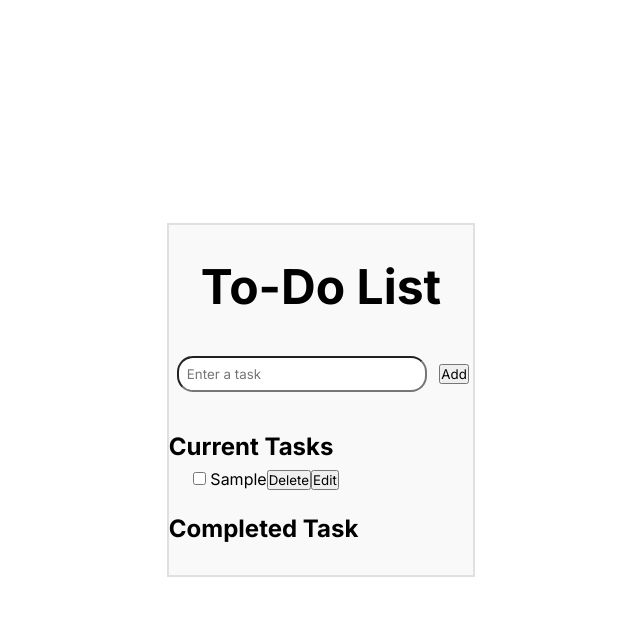
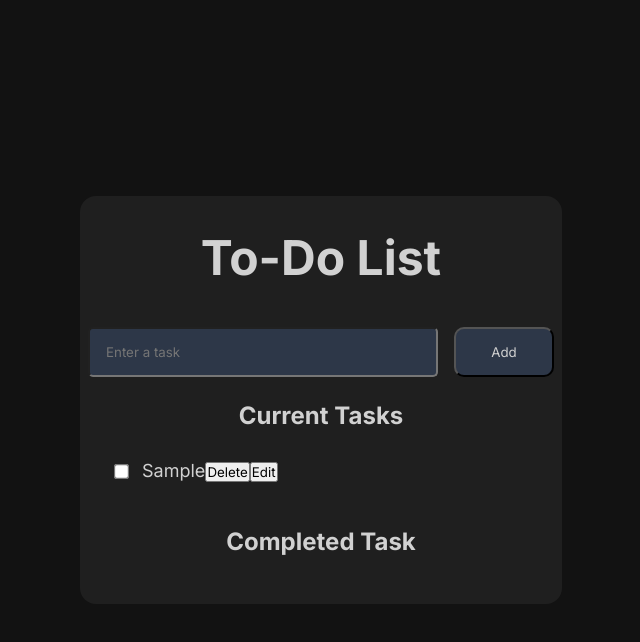
Before and after one commit to Rmsysss/todolistapp, a plain HTML site: page index.html in a window 1280 px wide. Both pictures are taken after typing "Sample" into the empty fields and a click on the button "Add". Shown: the whole page, without its empty margins (319-959 px from the left). Drawn offline with Linux system fonts and the light colour scheme.

Commit message:
Added some colors

```diff
--- a/style.css
+++ b/style.css
@@ -12,12 +12,14 @@ body {
     justify-content: center;
     align-items: center;
     height: 100vh;
+    background-color: #121212;
+    color: #d1d1d1;
 }
 
 .todo-app {
-    max-width: 640px;
-    border: 2px solid #e0e0e0;
-    background-color: #f9f9f9;
+    min-width: 450px;
+    background-color: #1f1f1f;
+    border-radius: 1rem;
 }
 
 .todo-app h1 {
@@ -27,34 +29,64 @@ body {
 }
 
 #todo-form {
-    padding-bottom: 2rem;
+    display: flex;
+    justify-content: center;
+    align-items: center;
 }
 
 #todo-input {
-    width: 250px;
-    padding: 0.5rem;
-    border-radius: 1rem;
+    min-width: 350px;
+    height: 50px;
+    padding: 0.5rem 1rem;
+    border-radius: 5px;
     margin: 0.5rem;
+    background-color: #2d3748;
+    cursor: pointer;
+    color: #d1d1d1;
 }
 
-.btn {
+.addBtn {
+    min-width: 100px;
+    height: 50px;
     padding: 0.5rem;
-    border-radius: 1rem;
+    border-radius: 10px;
     margin: 0.5rem;
+    background-color: #2d3748;
+    cursor: pointer;
+    color: #d1d1d1;
 }
 
-#todo-list {
+.list {
     list-style-type: none;
     padding: 0 1rem 1rem;
     margin: 0.5rem;
 }
 
-#todo-completed {
-    list-style-type: none;
-    padding: 0 1rem 1rem;
-    margin: 0.5rem;
+.mission {
+    text-align: center;
+    padding: 1rem 1rem;
+    font-size: 1.5rem;
 }
 
-p {
-    text-align: center;
+.list input {
+    transform: scale(1.15);
+    transform-origin: top left;
+    margin: 10px;
 }
+
+.todo-item {
+    display: flex;
+    justify-content: space-between;
+    align-items: center;
+    padding: 10px;
+    width: 460px;
+}
+
+.list li label {
+    font-size: 18px;
+}
+
+.button-group {
+    display: flex;
+    gap: 8px
+}
```
